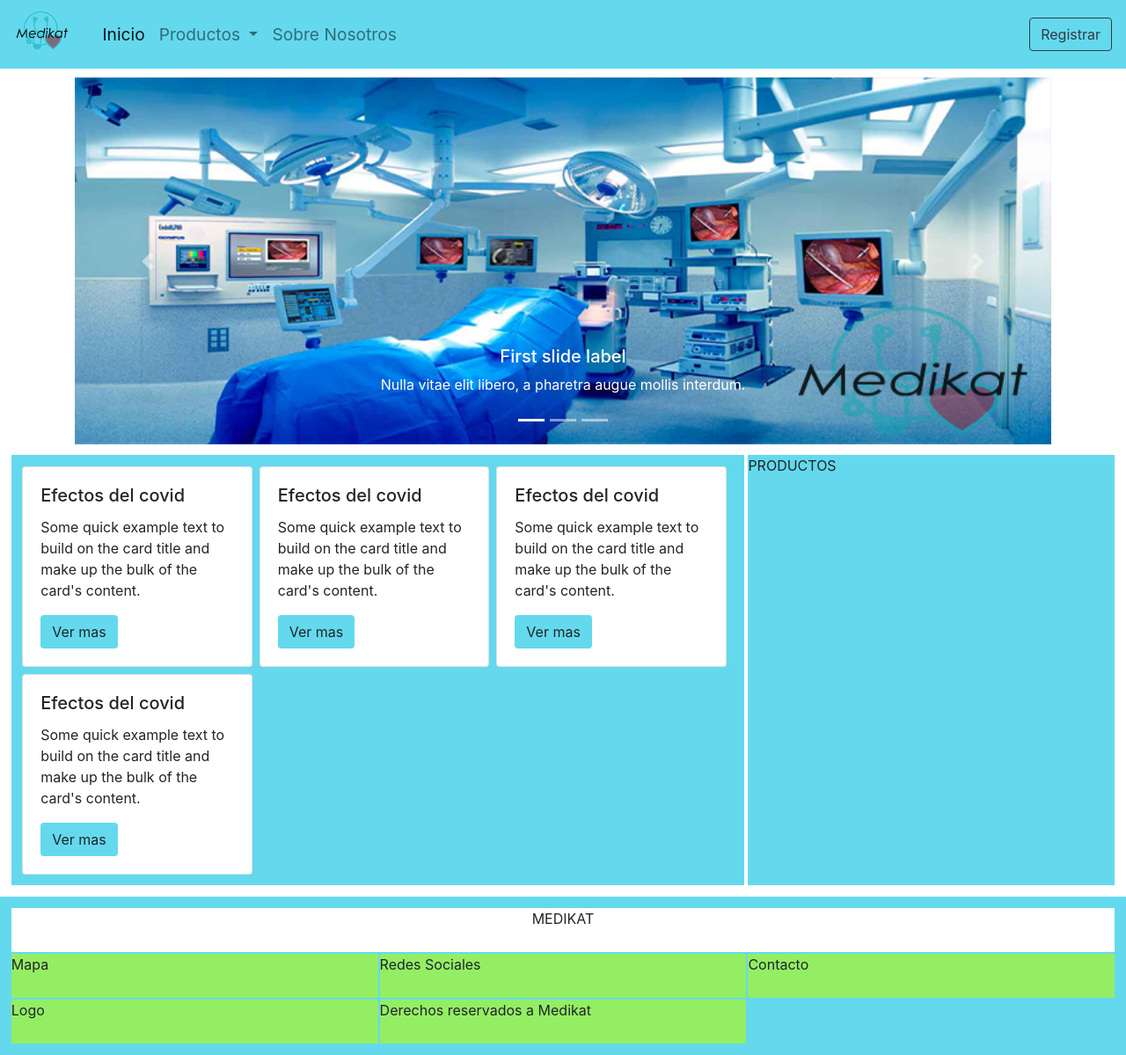
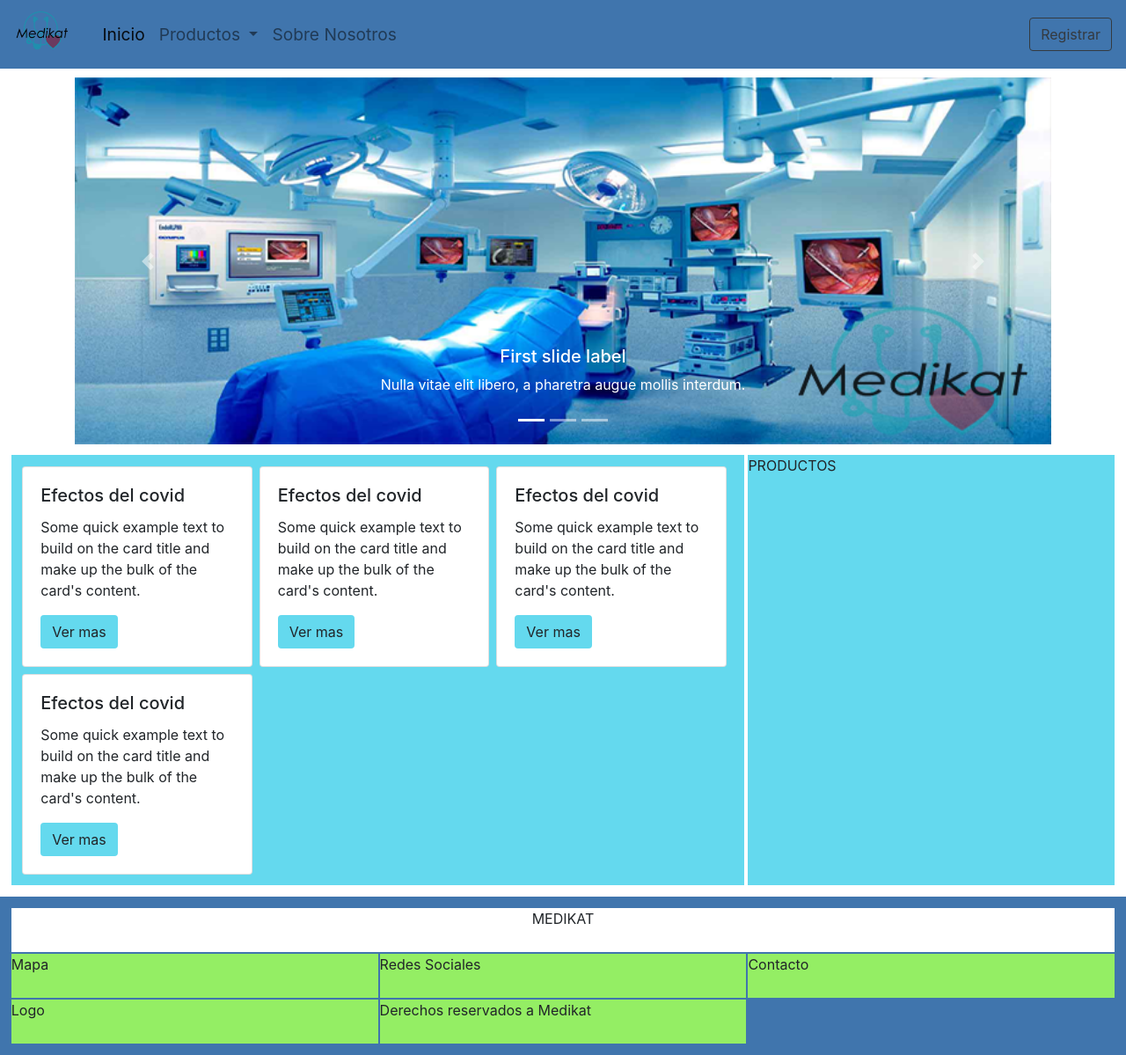
Before and after one commit to daveimpala43-2/Medikat, a PHP site: page / in a window 1280 px wide. Shown: the whole page at 88% size. Run offline with PHP 8.4, Linux system fonts and the light colour scheme.

Commit message:
Cambio de azul

```diff
--- a/css/style.css
+++ b/css/style.css
@@ -1,10 +1,9 @@
 /*
 COLORES UTILIZADOS PARA EL DESARROLLO DE LA PAGINA
 
-AZUL: #64D9EE
-AZUL CLARO: #64D9EE;
+AZUL: #64D9EE;
 AZUL FUERTE: #142850
-AZUL MEDIO: #27496d
+AZUL MEDIO: #4075AD
 GRIS: #FFFFFF
 GRIS OSCURO: #343838
 
@@ -45,7 +44,7 @@
 }
 
 .bg-light {
-    background-color: #64D9EE !important;
+    background-color: #4075AD !important;
 }
 
 .item1 {
@@ -78,7 +77,7 @@
     width: 100%;
     height: auto;
     padding: 1%;
-    background-color: #64D9EE;
+    background-color: #4075AD;
 }
 
 .footer .cabeza {
```
